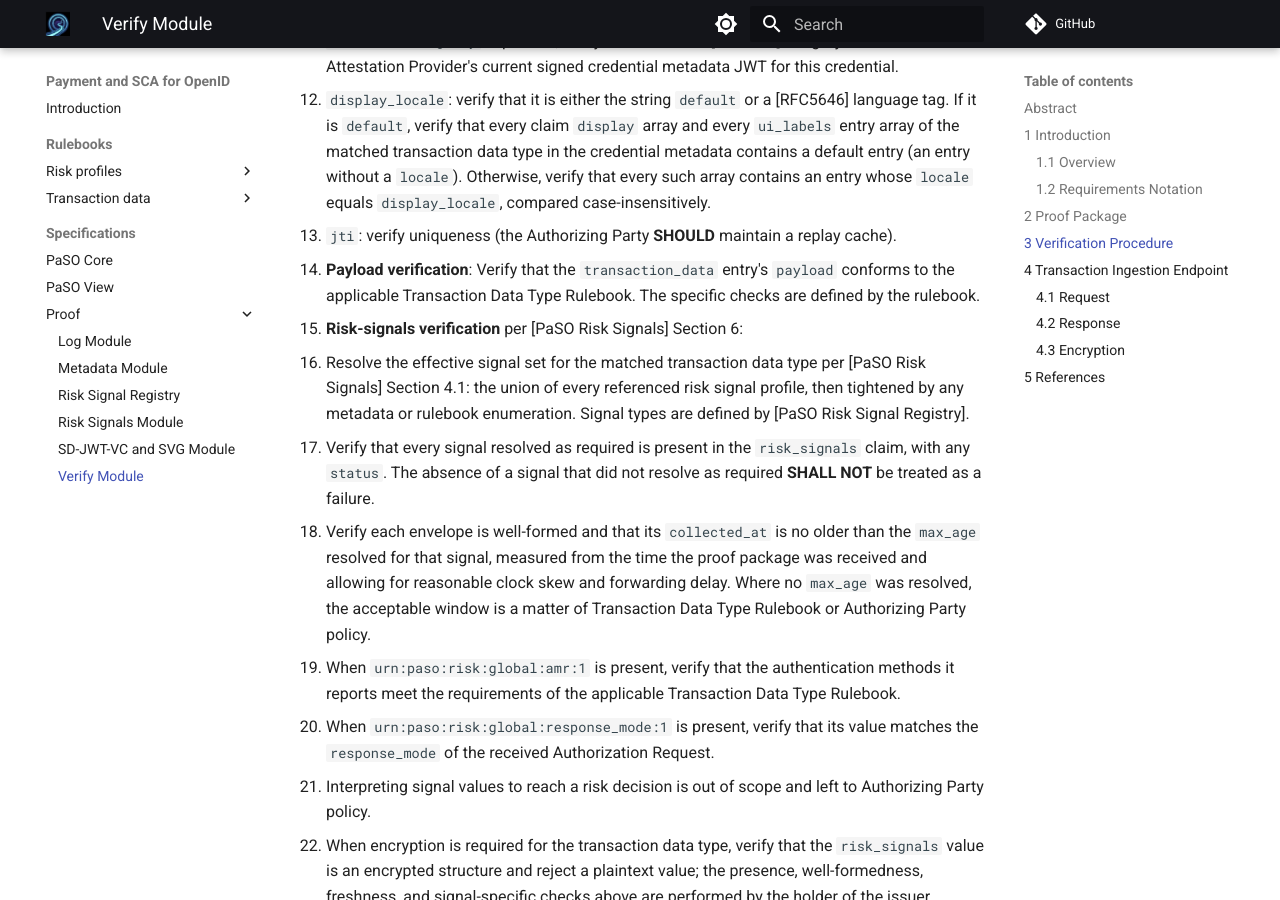
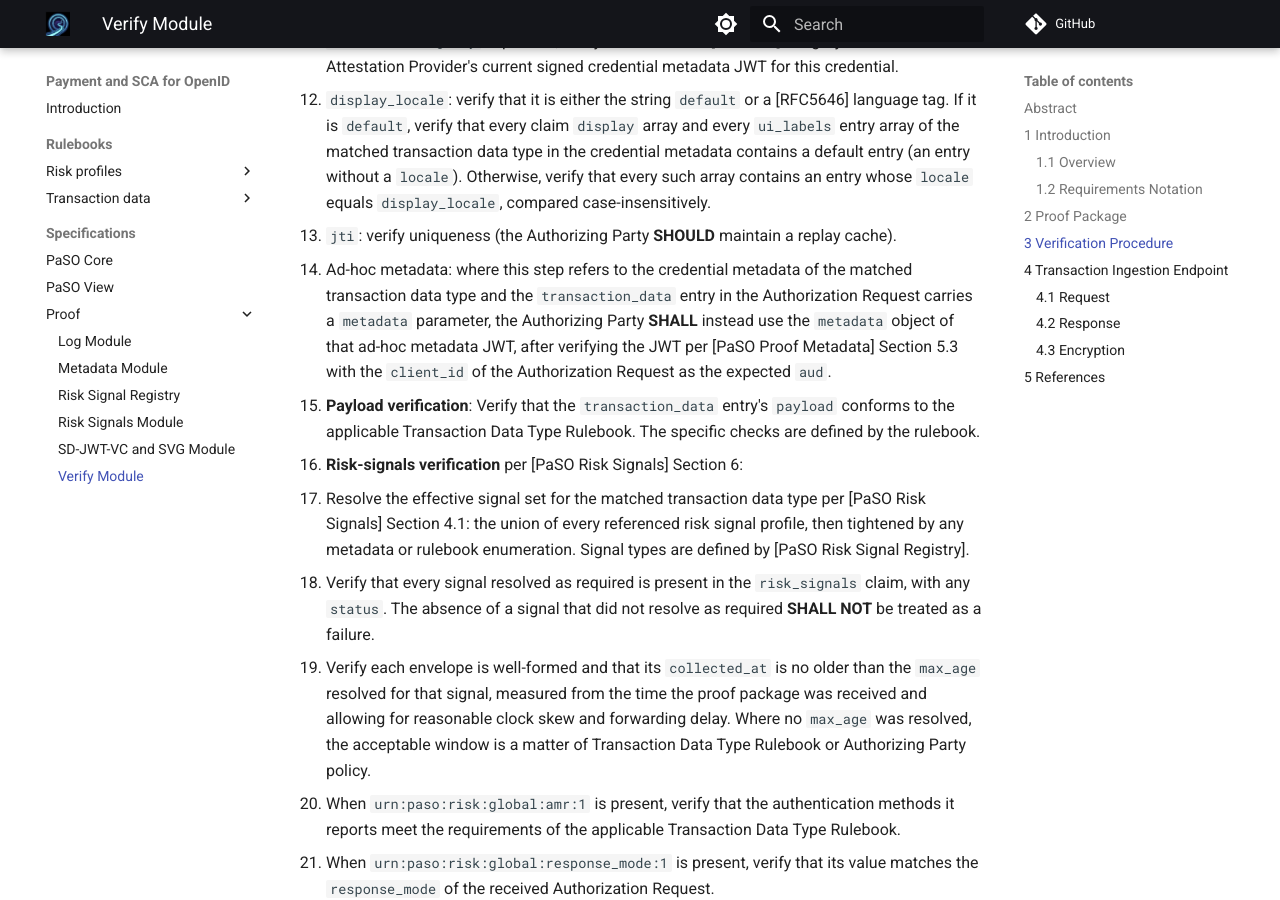
Before and after one commit to APTITUDE-Consortium/payments-and-sca-for-openid, an MkDocs documentation site: the page built from docs/specifications/proof/paso-proof-verify.md, in a window 1280 px wide and 900 px high, scrolled down 1604 px. Built offline with MkDocs 1.6.1 and Material for MkDocs 9.7.7, drawn with Linux system fonts in a browser that asks for light colours; comment, search, counter and statistics services are not loaded; the version menu is left out.

Commit message:
spec(verify,risk-signals): use ad-hoc metadata when present

```diff
--- a/docs/specifications/proof/paso-proof-verify.md
+++ b/docs/specifications/proof/paso-proof-verify.md
@@ -45,6 +45,7 @@ Upon receiving the proof package, the Authorizing Party **SHALL** perform the fo
    - `metadata_integrity`: if present, verify it matches the [W3C.SRI] integrity value of the Attestation Provider's current signed credential metadata JWT for this credential.
    - `display_locale`: verify that it is either the string `default` or a [RFC5646] language tag. If it is `default`, verify that every claim `display` array and every `ui_labels` entry array of the matched transaction data type in the credential metadata contains a default entry (an entry without a `locale`). Otherwise, verify that every such array contains an entry whose `locale` equals `display_locale`, compared case-insensitively.
    - `jti`: verify uniqueness (the Authorizing Party **SHOULD** maintain a replay cache).
+   - Ad-hoc metadata: where this step refers to the credential metadata of the matched transaction data type and the `transaction_data` entry in the Authorization Request carries a `metadata` parameter, the Authorizing Party **SHALL** instead use the `metadata` object of that ad-hoc metadata JWT, after verifying the JWT per [PaSO Proof Metadata] Section 5.3 with the `client_id` of the Authorization Request as the expected `aud`.
 
 5. **Payload verification**: Verify that the `transaction_data` entry's `payload` conforms to the applicable Transaction Data Type Rulebook. The specific checks are defined by the rulebook.
 
```
Also changed, not shown: docs/specifications/proof/paso-proof-risk-signals.md (+2 -0 lines).
